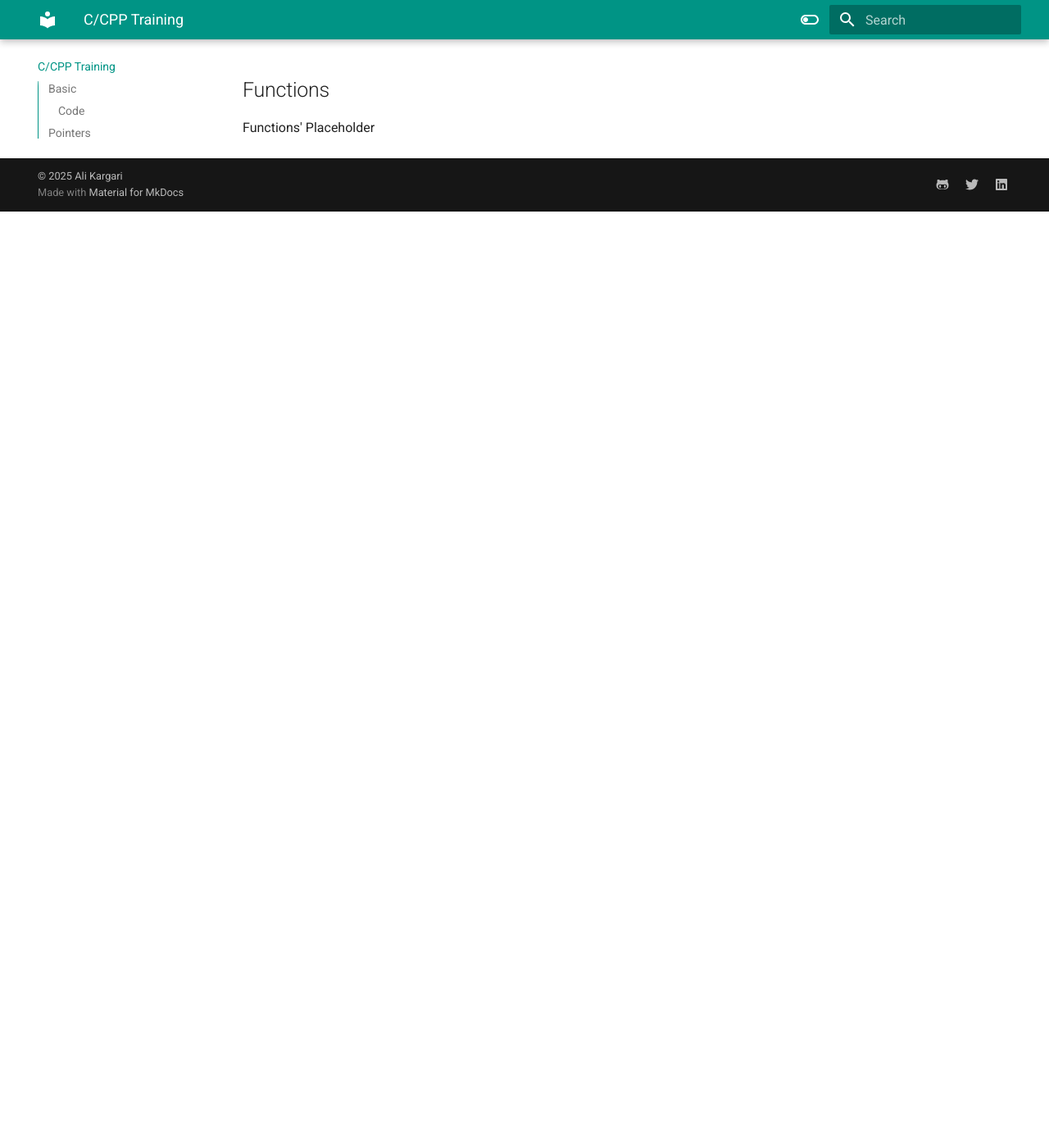
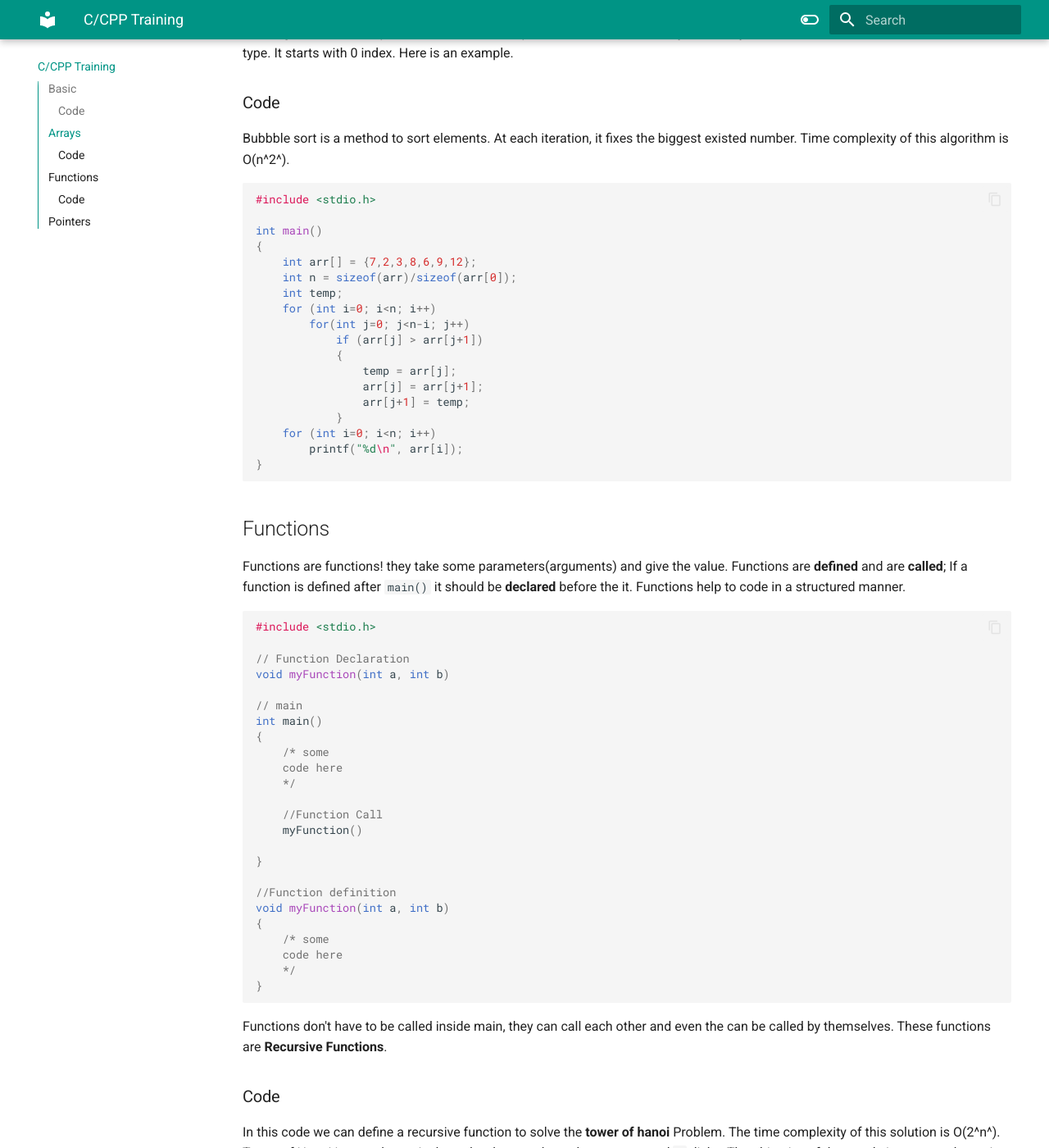
Before and after one commit to Ali78k/NetDev-Logs, an MkDocs documentation site: the page built from docs/C-CPP.md, in a window 1280 px wide and 1400 px high, scrolled down 1976 px. Shown: the whole window at 82% size. Built offline with MkDocs 1.6.1 and Material for MkDocs 9.7.7, drawn with Linux system fonts in a browser that asks for light colours; before the commit the page ends 2234 px from its top, so only the background shows below that; some of the changed text lies outside the part shown.

Commit message:
Arrays and Functions are Added

````diff
--- a/docs/C-CPP.md
+++ b/docs/C-CPP.md
@@ -76,7 +76,96 @@ Enter number of cycles (1-10) to process (0 to quit): 0
 Good Bye!
 ```
 
+## Arrays
+Working with several separated element isn't so practical. So we utilize arrays. An array is a bunch of ordered elements with same type. It starts with 0 index. Here is an example.
+### Code
+Bubbble sort is a method to sort elements. At each iteration, it fixes the biggest existed number. Time complexity of this algorithm is O(n^2^).
+```c
+#include <stdio.h>
+
+int main()
+{
+    int arr[] = {7,2,3,8,6,9,12};
+    int n = sizeof(arr)/sizeof(arr[0]);
+    int temp;
+    for (int i=0; i<n; i++)
+        for(int j=0; j<n-i; j++)
+            if (arr[j] > arr[j+1])
+            {
+                temp = arr[j];
+                arr[j] = arr[j+1];
+                arr[j+1] = temp;
+            }
+    for (int i=0; i<n; i++)
+        printf("%d\n", arr[i]);
+}
+```
+## Functions
+Functions are functions! they take some parameters(arguments) and give the value. Functions are __defined__ and are __called__; If a function is defined after `main()` it should be __declared__ before the it. Functions help to code in a structured manner.
+```C
+#include <stdio.h>
+
+// Function Declaration
+void myFunction(int a, int b)
+
+// main
+int main()
+{
+    /* some
+    code here
+    */
+
+    //Function Call
+    myFunction()
+
+}
+
+//Function definition
+void myFunction(int a, int b)
+{
+    /* some
+    code here
+    */
+}
+
+```
+Functions don't have to be called inside main, they can call each other and even the can be called by themselves. These functions are __Recursive Functions__.
+
+### Code
+In this code we can define a recursive function to solve the **tower of hanoi** Problem. The time complexity of this solution is O(2^n^).
+Tower of Hanoi is a mathematical puzzle where we have three towers and `n` disks. The objective of the puzzle is to move the entire stack to another tower, obeying the following simple rules:
+1) Only one disk can be moved at a time.
+2) Each move consists of taking the upper disk from one of the stacks and placing it on top of another stack i.e. a disk can only be moved if it is the uppermost disk on a stack.
+3) No disk may be placed on top of a smaller disk.
+```C
+#include <stdio.h>
+
+void hanoiTower (int n, char src, char helping, char dst);
+
+int main ()
+{
+    int n = 8;
+    char src='S'; char dst='D'; char helping='H';
+    hanoiTower(n, src, helping, dst);
+    return 0;
+
+}
+
+void hanoiTower (int n, char src, char helping, char dst)
+{
+    if (n==1)
+        printf("Disk %d: %c -> %c\n", n, src, dst);
+    else
+    {
+        hanoiTower(n-1, src, dst, helping);
+        printf("Disk %d: %c -> %c\n", n, src, dst);
+        hanoiTower(n-1, helping, src, dst);
+    }
+
+}
+
+```
+
+
 ## Pointers
 Pointer's Placeholder
-## Functions
-Functions' Placeholder
````
